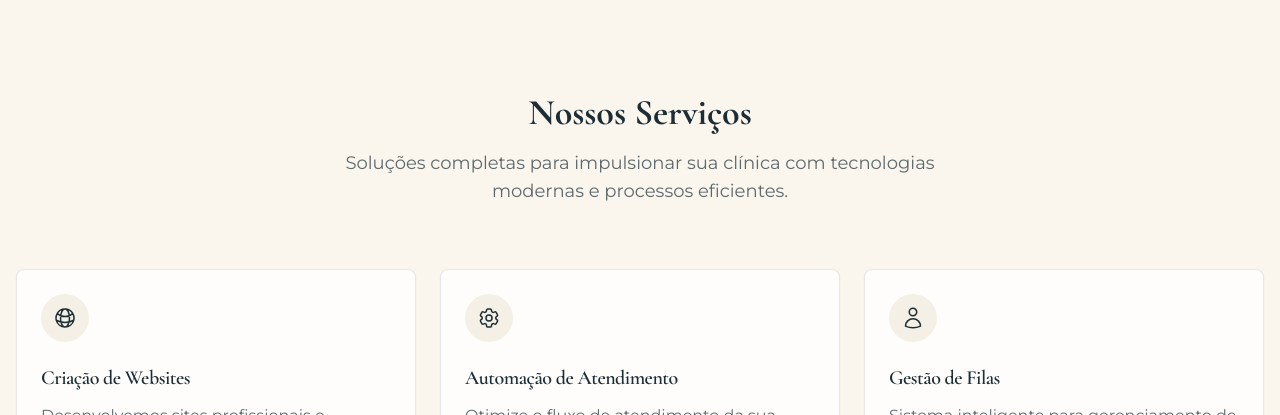
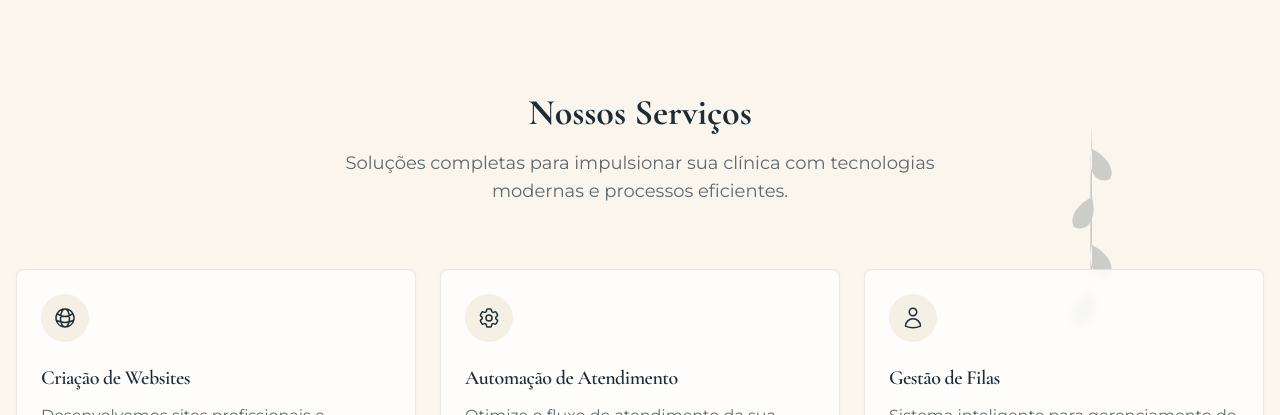
Before and after one commit to agmaranja/maranja-site, a React (Vite) app: page / in a window 1280 px wide. Shown: the part 800-1215 px from the top of the page. Built offline with nearby package versions, Linux system fonts and the light colour scheme.

Commit message:
Add leaf decorations
Add leaf elements to the page.

```diff
--- a/src/components/Leaf.tsx
+++ b/src/components/Leaf.tsx
@@ -9,7 +9,7 @@ interface LeafProps {
   rotation?: number;
   opacity?: number;
   position?: "top-left" | "top-right" | "bottom-left" | "bottom-right" | "center-left" | "center-right";
-  variant?: "branch-1" | "branch-2" | "branch-3" | "branch-4";
+  variant?: "branch-1" | "branch-2" | "branch-3" | "branch-4" | "leaf-1" | "leaf-2" | "leaf-3" | "leaf-4";
 }
 
 const Leaf = ({
@@ -60,6 +60,34 @@ const Leaf = ({
             <path d="M120,140 C105,130 95,115 85,95 C95,110 105,120 120,125 C110,115 100,100 95,85 C105,100 115,110 130,115 C120,105 110,95 105,80 C115,95 125,105 140,110" />
           </svg>
         );
+      case "leaf-1":
+        // New leaf design - vertical branch with oval leaves
+        return (
+          <svg xmlns="http://www.w3.org/2000/svg" viewBox="0 0 100 200" width={size} height={size * 2} fill={color} stroke="none">
+            <path d="M50,0 C48,50 48,100 50,200 M50,20 C60,25 70,35 65,45 C55,50 45,40 50,20 M50,60 C40,65 30,75 35,85 C45,90 55,80 50,60 M50,100 C60,105 70,115 65,125 C55,130 45,120 50,100 M50,140 C40,145 30,155 35,165 C45,170 55,160 50,140" />
+          </svg>
+        );
+      case "leaf-2":
+        // New leaf design - horizontal branch with multiple leaves
+        return (
+          <svg xmlns="http://www.w3.org/2000/svg" viewBox="0 0 200 100" width={size * 2} height={size} fill={color} stroke="none">
+            <path d="M0,50 C50,48 150,48 200,50 M20,50 C25,40 35,30 45,35 C50,45 40,55 20,50 M60,50 C65,60 75,70 85,65 C90,55 80,45 60,50 M100,50 C105,40 115,30 125,35 C130,45 120,55 100,50 M140,50 C145,60 155,70 165,65 C170,55 160,45 140,50" />
+          </svg>
+        );
+      case "leaf-3":
+        // New leaf design - small branch with oval leaves
+        return (
+          <svg xmlns="http://www.w3.org/2000/svg" viewBox="0 0 100 150" width={size} height={size * 1.5} fill={color} stroke="none">
+            <path d="M50,0 C48,40 48,80 50,150 M50,20 C40,25 30,35 35,45 C45,50 55,40 50,20 M50,50 C60,55 70,65 65,75 C55,80 45,70 50,50 M50,80 C40,85 30,95 35,105 C45,110 55,100 50,80 M50,110 C60,115 70,125 65,135 C55,140 45,130 50,110" />
+          </svg>
+        );
+      case "leaf-4":
+        // New leaf design based on the side branch image
+        return (
+          <svg xmlns="http://www.w3.org/2000/svg" viewBox="0 0 200 100" width={size * 2} height={size} fill={color} stroke="none">
+            <path d="M10,50 C50,40 100,30 190,50 M30,40 C40,30 60,20 70,30 C60,40 50,45 30,40 M60,35 C70,25 90,15 100,25 C90,35 80,40 60,35 M90,30 C100,20 120,10 130,20 C120,30 110,35 90,30 M120,35 C130,25 150,15 160,25 C150,35 140,40 120,35" />
+          </svg>
+        );
       default:
         return <LeafIcon size={size} color={color} />;
     }
--- a/src/pages/Index.tsx
+++ b/src/pages/Index.tsx
@@ -9,7 +9,7 @@ import Leaf from "@/components/Leaf";
 const Index = () => {
   return (
     <div className="min-h-screen bg-maranja-beige relative overflow-hidden">
-      {/* Decorative leaves with adjusted positions and increased size */}
+      {/* Original corner leaves with adjusted positions */}
       <Leaf
         position="top-left"
         variant="branch-1"
@@ -49,6 +49,42 @@ const Index = () => {
         className="right-[-30px] bottom-[-30px]"
       />
 
+      {/* New leaf designs from uploaded images */}
+      <Leaf
+        variant="leaf-1"
+        size={120}
+        opacity={0.2}
+        color="#1d2d35"
+        className="absolute right-[10%] top-[30%]"
+      />
+
+      <Leaf
+        variant="leaf-3"
+        size={100}
+        opacity={0.2}
+        color="#1d2d35"
+        rotation={-15}
+        className="absolute left-[10%] top-[40%]"
+      />
+
+      <Leaf
+        variant="leaf-2"
+        size={150}
+        opacity={0.2}
+        color="#1d2d35"
+        rotation={10}
+        className="absolute right-[15%] bottom-[30%]"
+      />
+
+      <Leaf
+        variant="leaf-4"
+        size={120}
+        opacity={0.2}
+        color="#1d2d35"
+        rotation={-5}
+        className="absolute left-[15%] bottom-[20%]"
+      />
+
       <Header />
       <main>
         <Hero />
```
